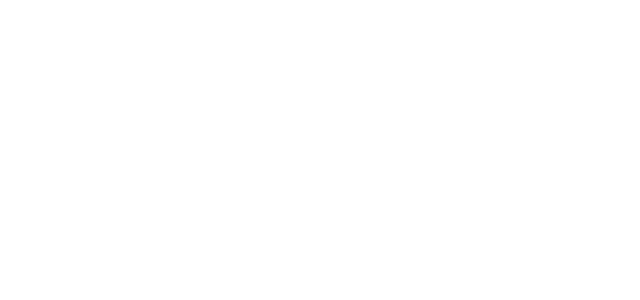
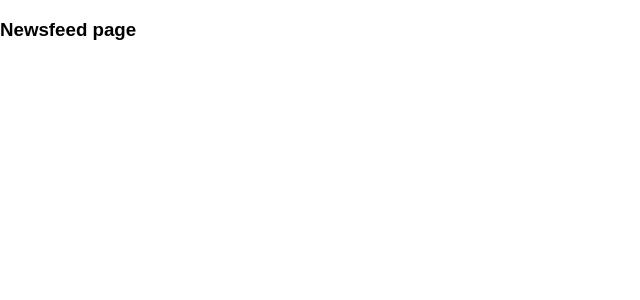
Before and after one commit to ewgalassi/Project3, a React (Create React App) app in the folder client/: page / in a window 1280 px wide. Shown: the top 300 px of the page, without its empty margins (0-640 px from the left). Built offline with nearby package versions, Linux system fonts and the light colour scheme.

Commit message:
newsfeed react route works

```diff
--- a/client/src/App.js
+++ b/client/src/App.js
@@ -3,7 +3,7 @@ import { BrowserRouter as Router, Route } from "react-router-dom";
 
 import './App.css';
 // import Navbar from "./components/Navbar/Navbar";
-// import Newsfeed from "./pages/Newsfeed/Newsfeed";
+import Newsfeed from "./pages/Newsfeed/Newsfeed";
 import Profile from "./pages/Profile/Profile";
 
 
@@ -12,8 +12,8 @@ const App = () => (
   <Router>
     <div>
       {/* <Navbar /> */}
-        <Route exact path="/" />
-        {/* <Route exact path="/newsfeed" component={Newsfeed} /> */}
+        <Route exact path="/" component={Newsfeed}/>
+        <Route exact path="/newsfeed" component={Newsfeed} />
         <Route exact path="/profile" component={Profile} />
     </div>
   </Router>
```
Also changed, not shown: client/src/pages/Newsfeed/Newsfeed.js (renamed from client/src/pages/Newfeed/Newsfeed.js).
